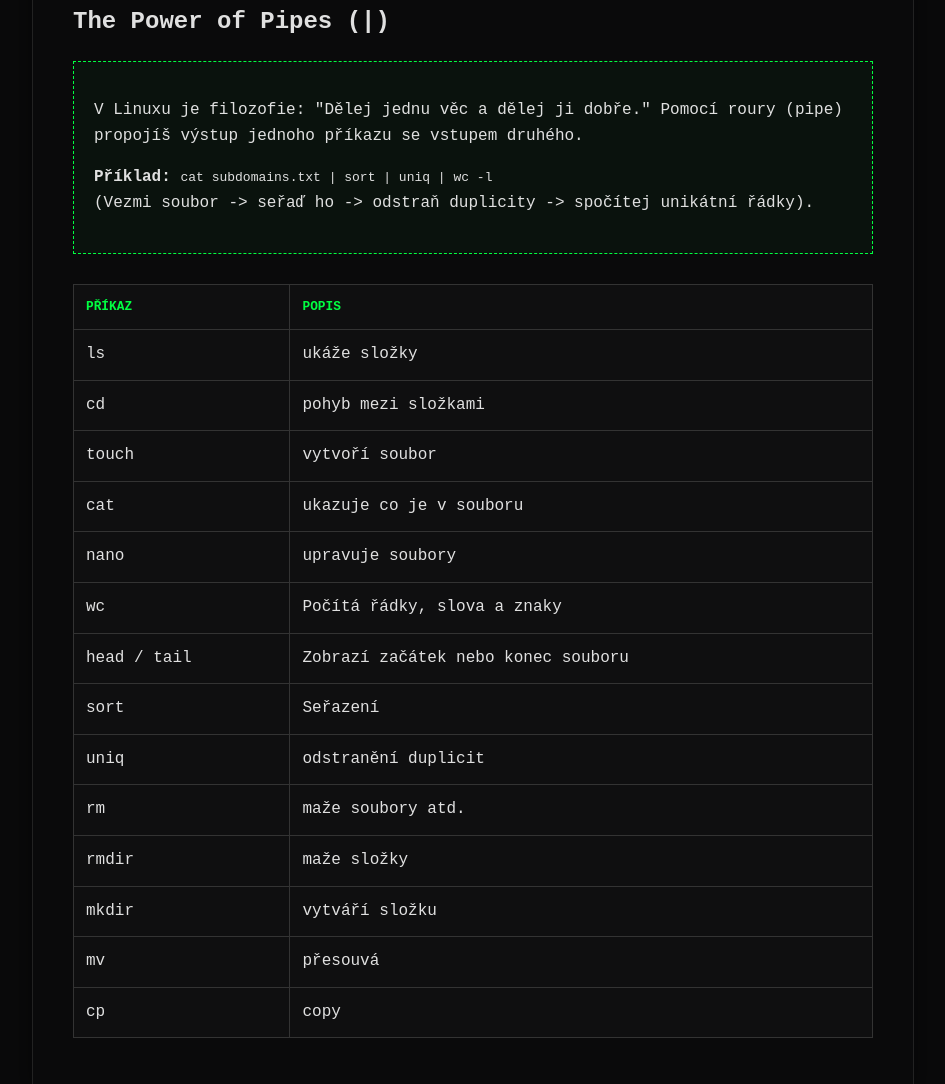
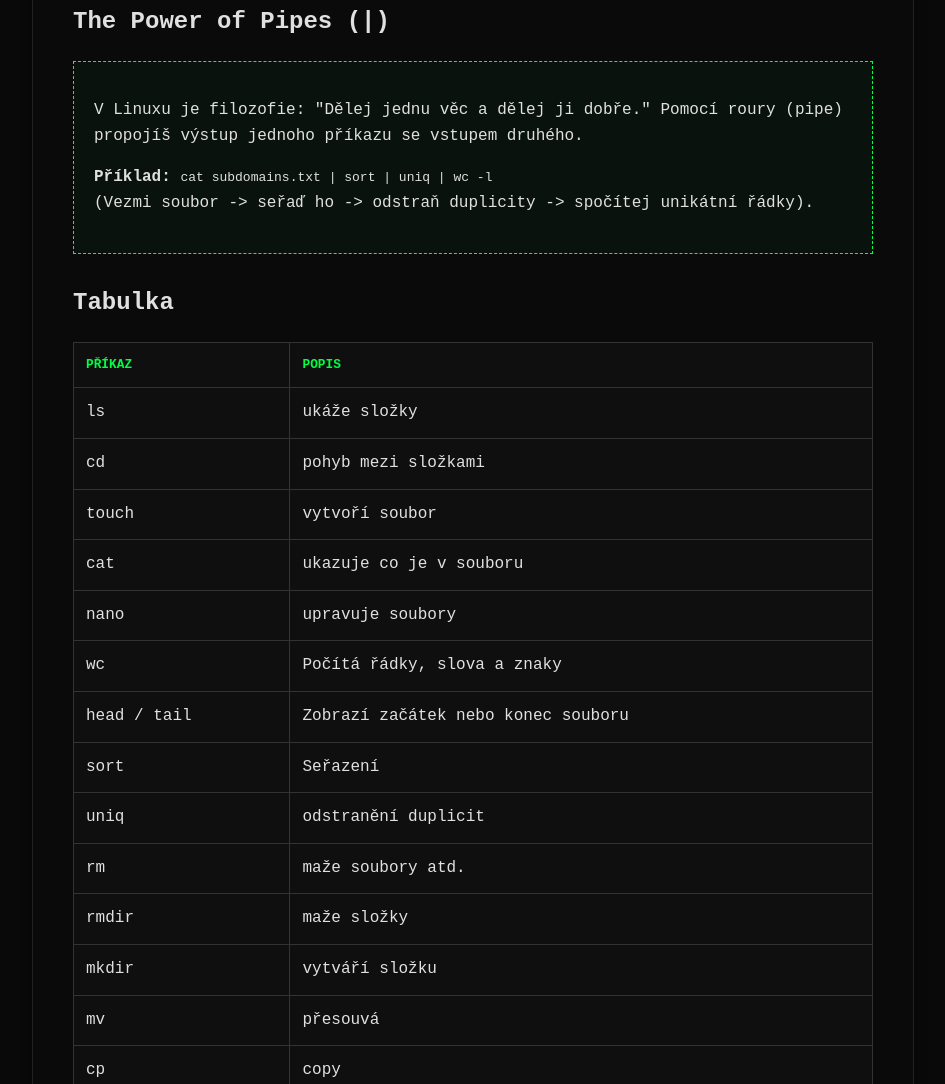
Before and after one commit to matejjanousek/BBP-hunters, a plain HTML site: page sides/basics.html in a window 1280 px wide. Shown: the part 2311-3395 px from the top of the page, without its empty margins (167-1112 px from the left). Drawn offline with Linux system fonts and the light colour scheme.

Commit message:
Update basics.html

```diff
--- a/sides/basics.html
+++ b/sides/basics.html
@@ -114,6 +114,7 @@
             </div>
         </section>
         <section class="content-section" id="table">
+            <h2>Tabulka</h2>
             <table>
                 <tr>
                   <th>Příkaz</th>
@@ -184,4 +185,5 @@
         <p>TERMINAL_LOG: LINUX_BASICS_LOADED // USER: ROOT_IN_TRAINING // UPTIME: 99.9%</p>
     </footer>
 </body>
+
 </html>
```
